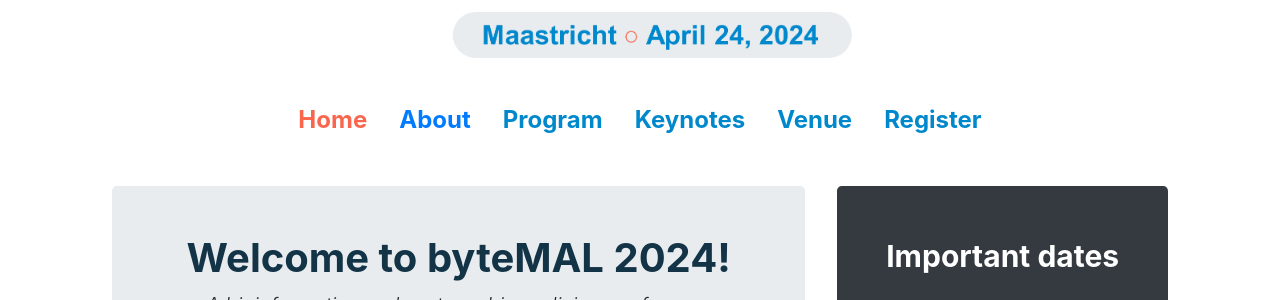
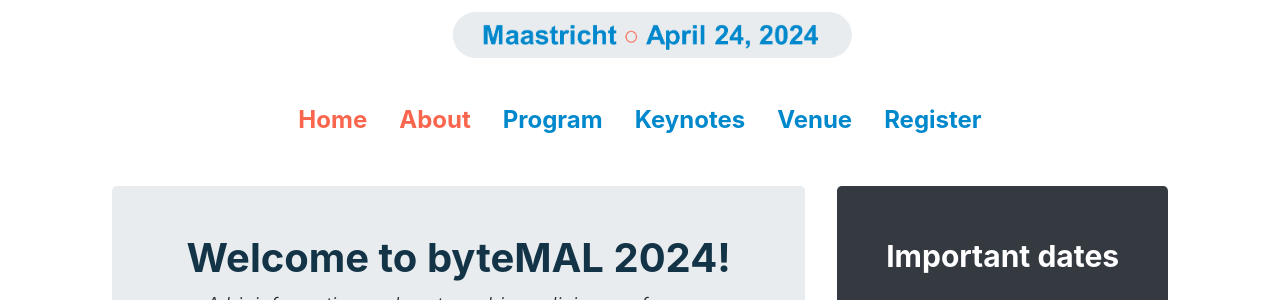
Before and after one commit to bytemal/bytemal-2024, a Jekyll site: the page built from index.html, in a window 1280 px wide. Shown: the part 395-695 px from the top of the page. Built offline with Jekyll 4.4.1, drawn with Linux system fonts in a browser that asks for light colours; nearby versions of some CDN libraries.

Commit message:
Update default.html

```diff
--- a/_layouts/default.html
+++ b/_layouts/default.html
@@ -33,7 +33,7 @@
 				<b><a href="/bytemal-2024/" style="color: #F9664D; font-size: 24px">Home</a></b>
 			</li>
 			<li class="nav-item px-1 px-md-3">
-				<b><a class = "respcolor" href="/bytemal-2024/about" style="font-size: 24px">About</a></b>
+				<div class = "respcolor"><b><a href="/bytemal-2024/about" style="font-size: 24px">About</a></b></div>
 			</li>
 			<li class="nav-item px-1 px-md-3">
 				<b><a href="/bytemal-2024/program" style="color: #0088CC; font-size: 24px">Program</a></b>
```
